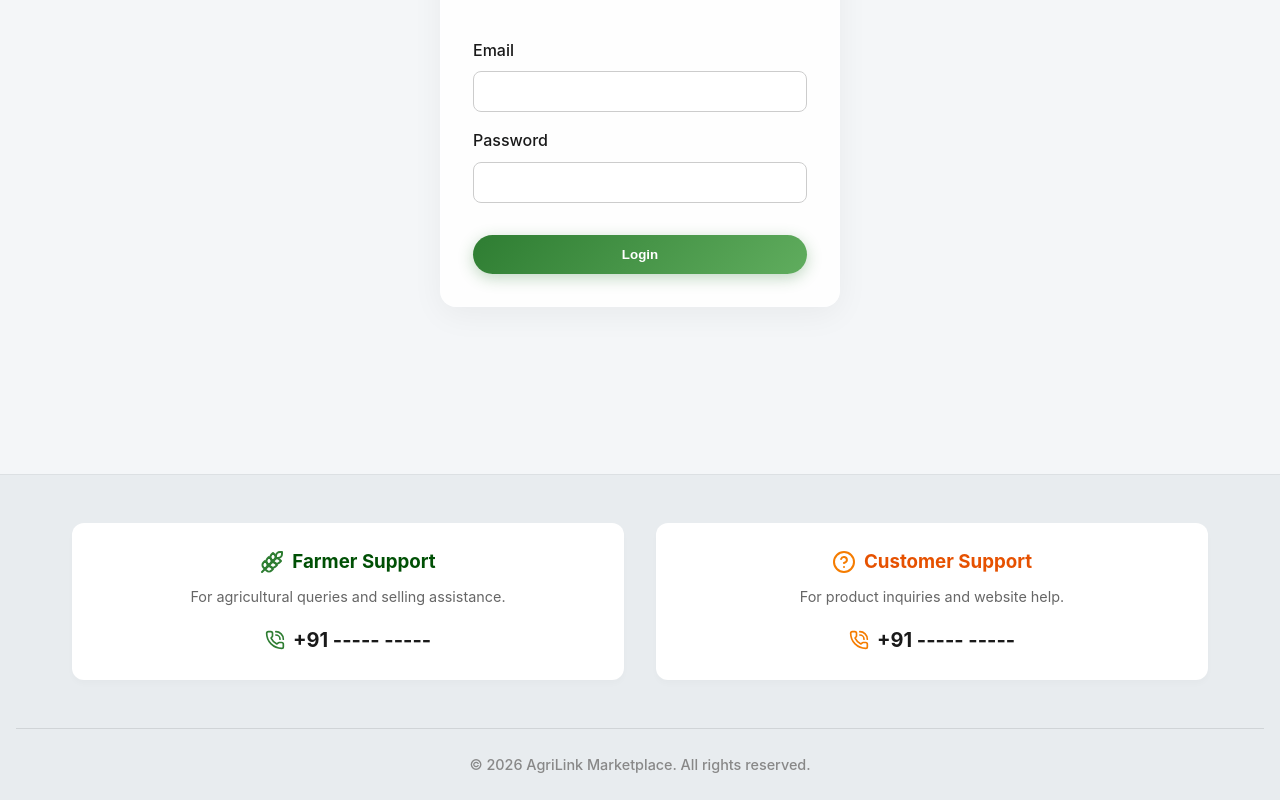
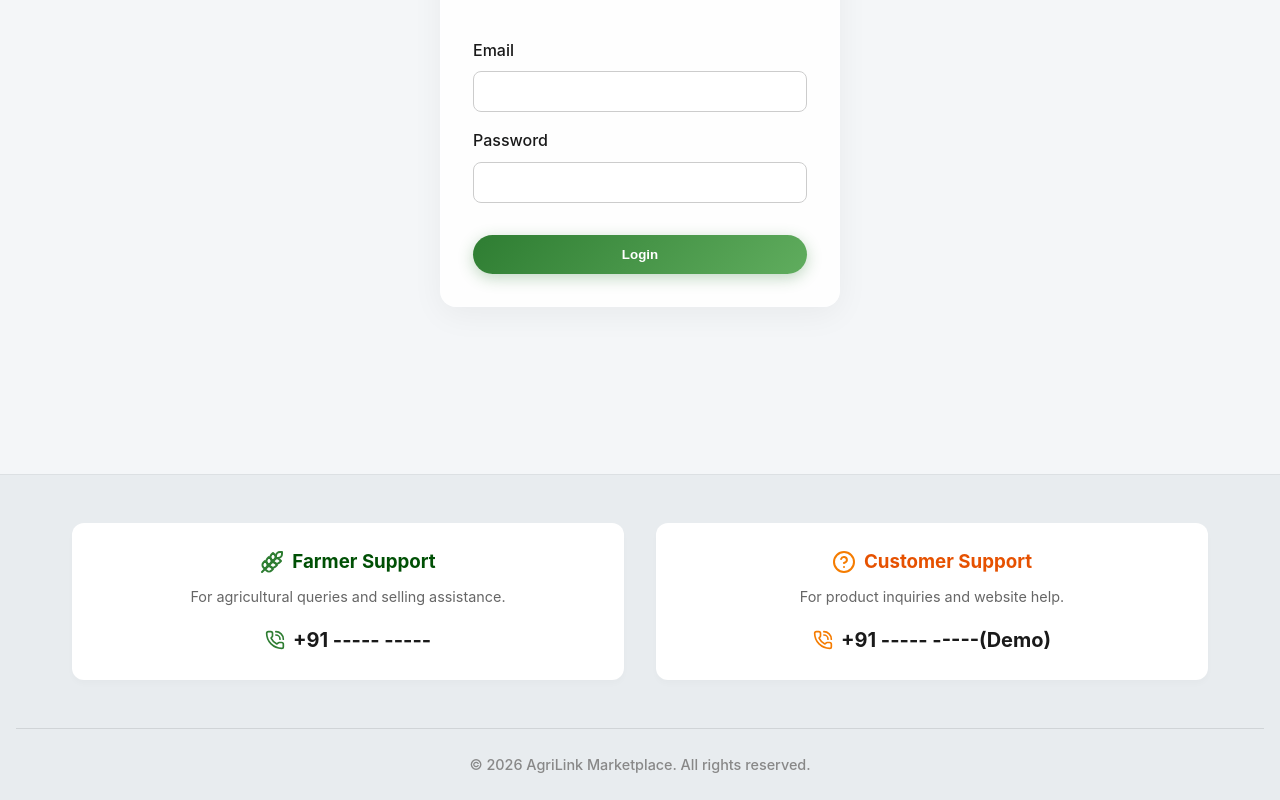
Before and after one commit to VulliDhanush/Agri, a React (Vite) app in the folder client/: page /login in a window 1280 px wide. Shown: the part 326-1126 px from the top of the page. Built offline with nearby package versions, Linux system fonts and the light colour scheme.

Commit message:
Update footer component with demo label

```diff
--- a/client/src/components/Footer.jsx
+++ b/client/src/components/Footer.jsx
@@ -38,7 +38,7 @@ export default function Footer() {
           <p style={{ color: '#666', fontSize: '0.9rem', marginBottom: '1rem' }}>For product inquiries and website help.</p>
           <div style={{ fontWeight: 'bold', fontSize: '1.25rem', display: 'flex', alignItems: 'center', justifyContent: 'center', gap: '0.5rem', color: 'var(--text-main)' }}>
             <PhoneCall size={20} color="#f57c00" />
-            +91 ----- -----
+            +91 ----- -----(Demo)
           </div>
         </div>
 
```
